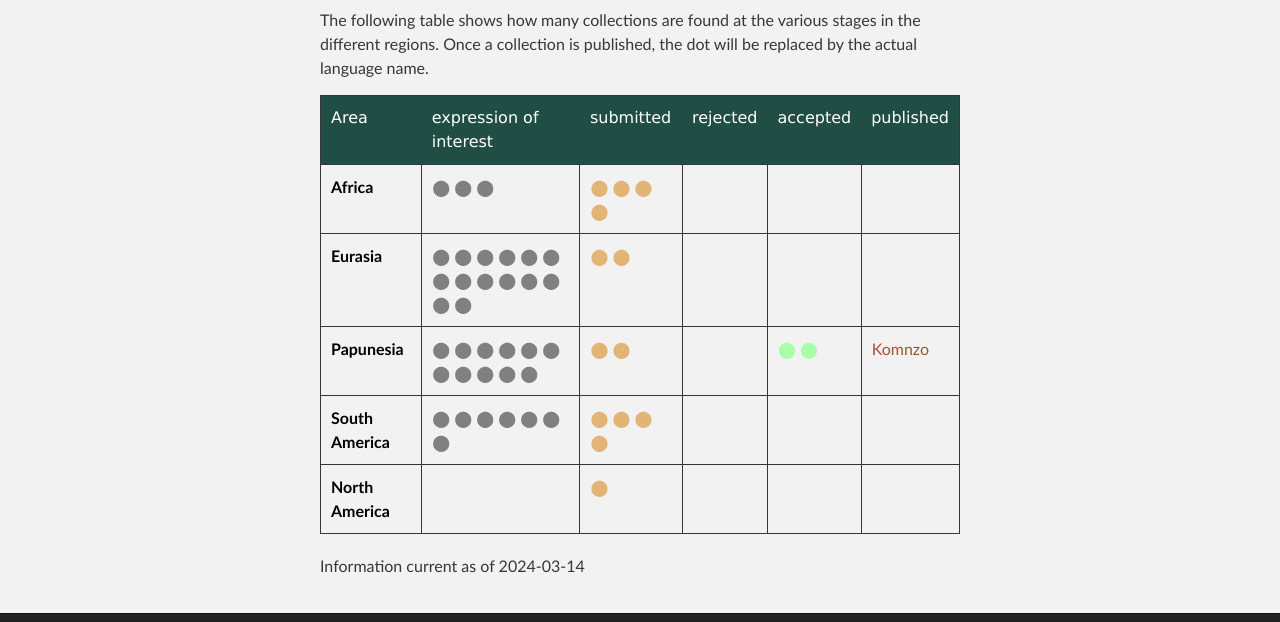
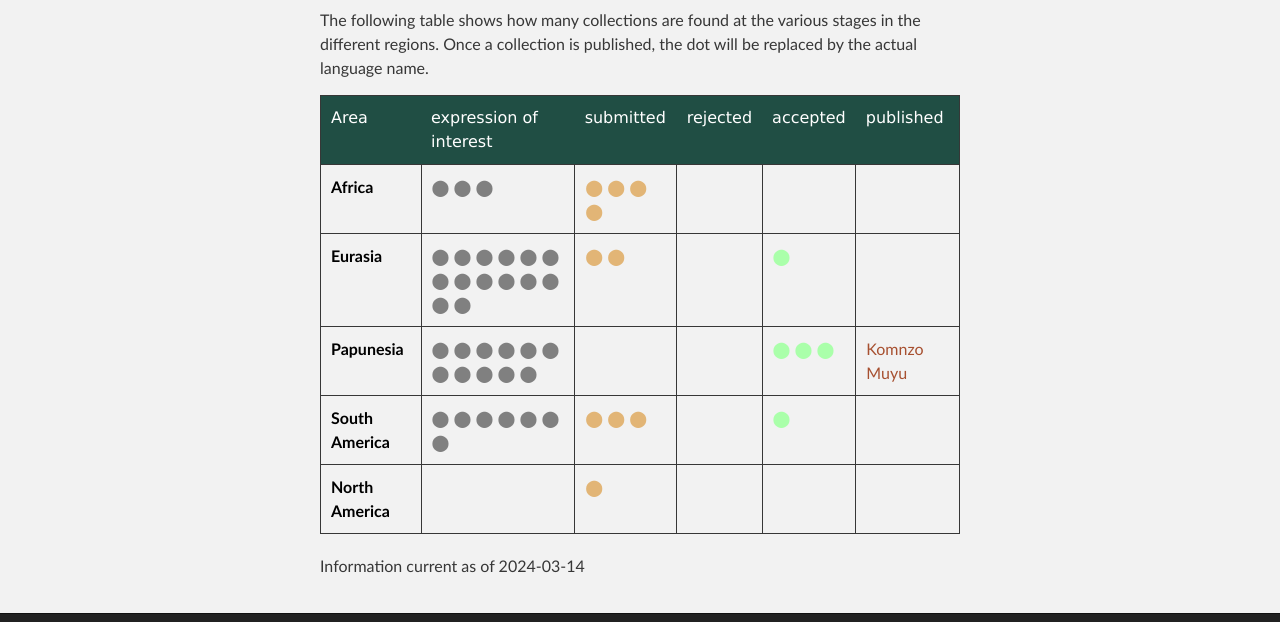
Before and after one commit to OpenTextCollections/opentextcollections.github.io, a Jekyll site: the page built from collections.md, in a window 1280 px wide. Shown: the part 847-1469 px from the top of the page. Built offline with Jekyll 4.4.1, drawn with Linux system fonts in a browser that asks for light colours.

Commit message:
Update submissions.yaml

```diff
--- a/_data/submissions.yaml
+++ b/_data/submissions.yaml
@@ -32,6 +32,7 @@ Eurasia:
         - ev
     rejected:
     accepted:
+        - he
     published:
 Papunesia:
     EOI:
@@ -47,14 +48,14 @@ Papunesia:
         - ah
         - ur
     submitted:
-        - en
-        - ki
     rejected:
     accepted:
         - mo
-        - mu
+        - en
+        - ki
     published:
         - [Komnzo,480]
+        - [Muyu,521]
 South America:
     EOI:
         - wa
@@ -68,9 +69,9 @@ South America:
         - iq
         - ar
         - pu
-        - ja
     rejected:
     accepted:
+        - ja
     published:
 North America:
     EOI:
```
